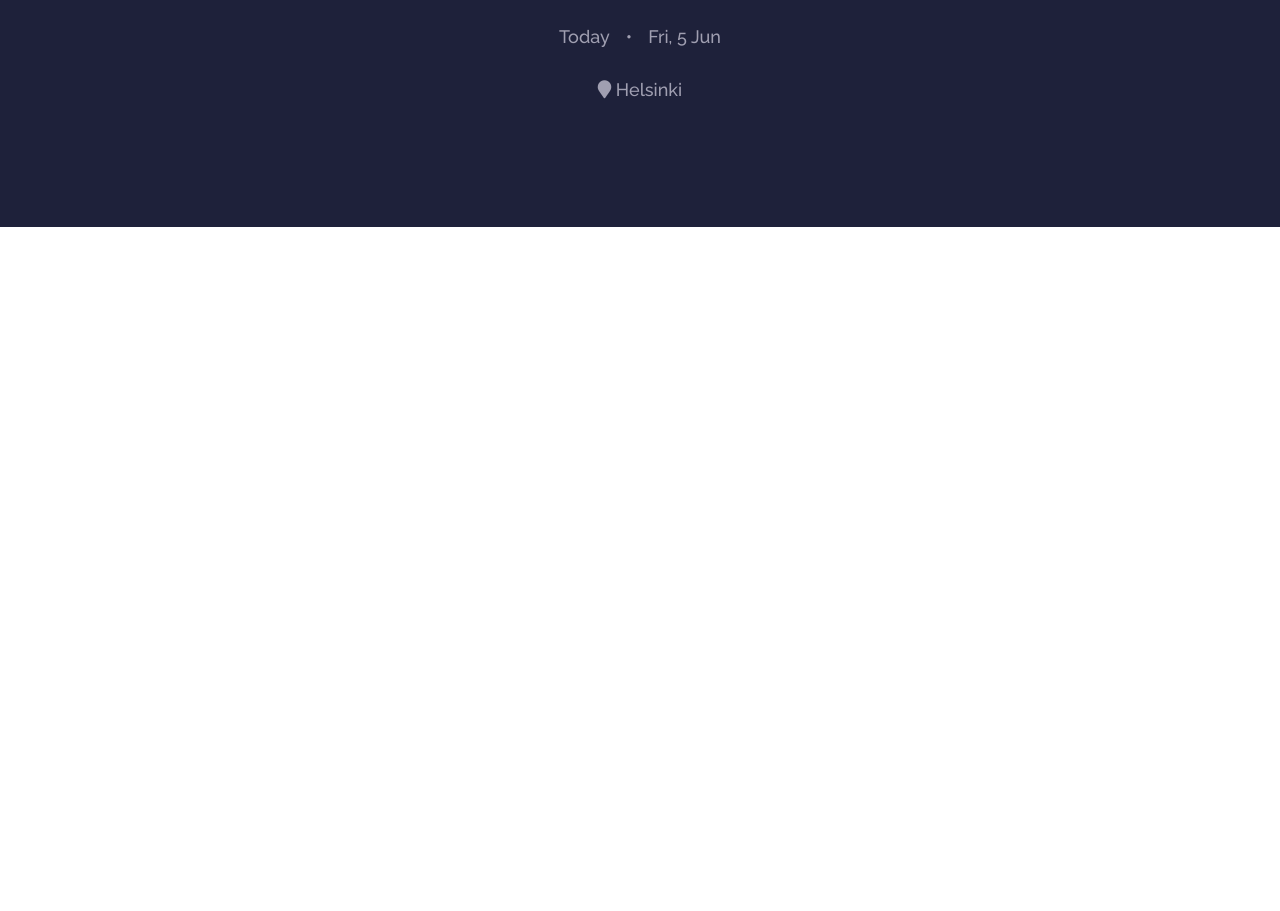
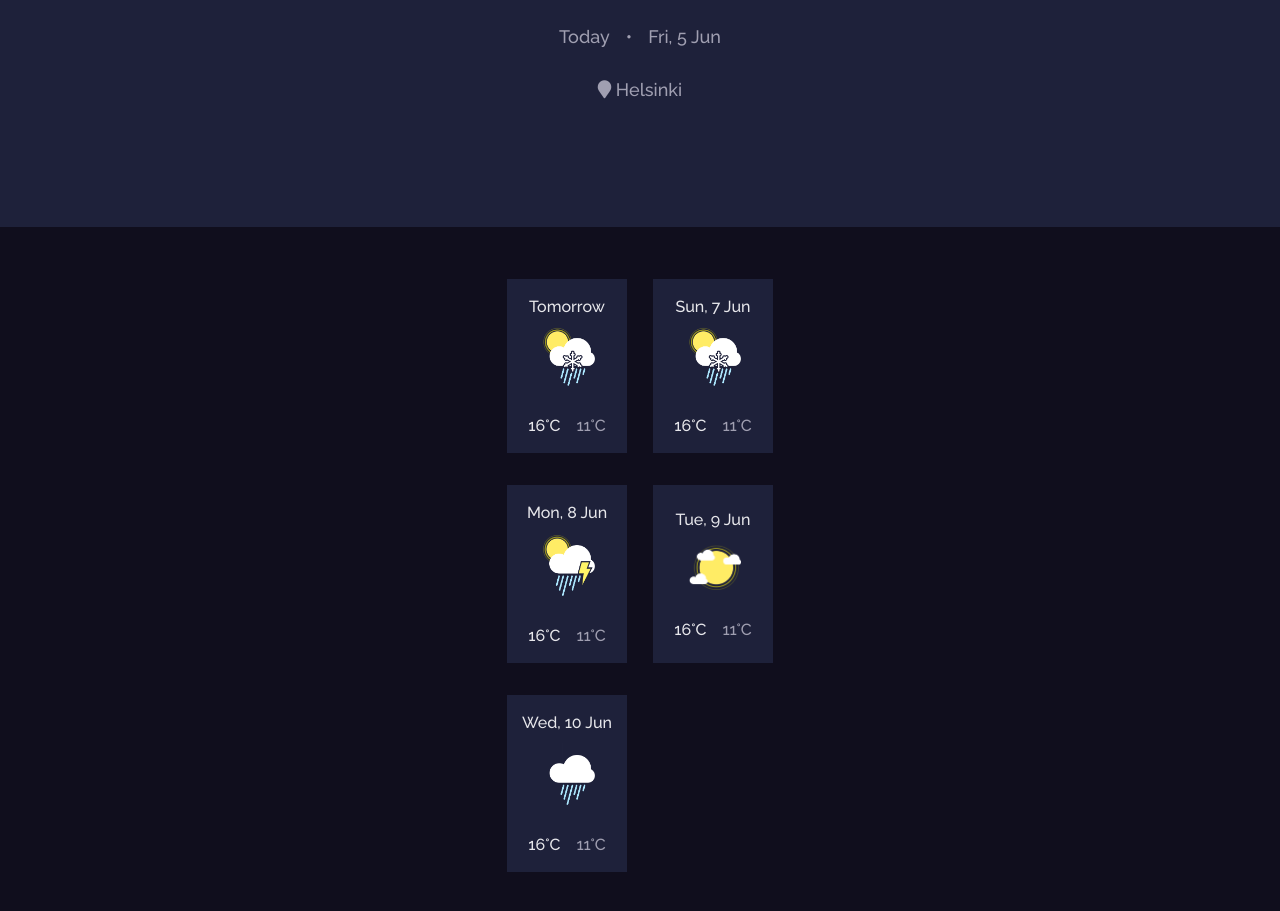
Before and after one commit to Bucha789/weather__app, a plain HTML site: page index.html in a window 1280 px wide. Shown: the part 583-1494 px from the top of the page. Before the commit the page ends 810 px from the top, so only its background shows below. Drawn offline with Linux system fonts and the light colour scheme.

Commit message:
terminada la parte de los climas por días

```diff
--- a/css/styles.css
+++ b/css/styles.css
@@ -98,3 +98,42 @@ h2 span {
 .main-temperature__display p span {
   margin: 0 16px;
 }
+.weather-stats__container {
+  padding: 52px;
+  background-color: #100E1D;
+  display: grid;
+  grid-template-columns: 120px 120px;
+  gap: 32px 26px;
+  justify-content: center;
+}
+.weather-stats__item {
+  background-color: #1E213A;
+  display: flex;
+  flex-direction: column;
+  justify-content: center;
+  align-items: center;
+  text-align: center;
+}
+.weather-stats__item h3 {
+  margin-top: 18px;
+  margin-bottom: 10px;
+  font-size: 1.6rem;
+  color: #E7E7EB;
+  font-weight: 500;
+}
+.weather-stats__item img {
+  width: 55px;
+  margin-bottom: 30px;
+}
+.weather-stats__item div span {
+  display: inline-block;
+  color: #E7E7EB;
+  font-size: 1.6rem;
+  margin-right: 16px;
+  font-weight: 500;
+  margin-bottom: 18px;
+}
+.weather-stats__item div span:last-child {
+  color: #A09FB1;
+  margin: 0;
+}
--- a/index.html
+++ b/index.html
@@ -29,6 +29,33 @@
         </div>
       </div>
     </div>
+    <div class="weather-stats__container">
+      <div class="weather-stats__item">
+        <h3>Tomorrow</h3>
+        <img src="./images/ecbf9d895ef8296efd0c1ce51b6568cd.png" alt="nevar">
+        <div><span>16°C</span><span>11°C</span></div>
+      </div>
+      <div class="weather-stats__item">
+        <h3>Sun, 7 Jun</h3>
+        <img src="./images/ecbf9d895ef8296efd0c1ce51b6568cd.png" alt="nevar">
+        <div><span>16°C</span><span>11°C</span></div>
+      </div>
+      <div class="weather-stats__item">
+        <h3>Mon, 8 Jun</h3>
+        <img src="./images/552bf4cb3e0f6975f35550f86c1cfff4.png" alt="nevar">
+        <div><span>16°C</span><span>11°C</span></div>
+      </div>
+      <div class="weather-stats__item">
+        <h3>Tue, 9 Jun</h3>
+        <img src="./images/LightCloud.png" alt="nevar">
+        <div><span>16°C</span><span>11°C</span></div>
+      </div>
+      <div class="weather-stats__item">
+        <h3>Wed, 10 Jun</h3>
+        <img src="./images/HeavyRain.png" alt="nevar">
+        <div><span>16°C</span><span>11°C</span></div>
+      </div>
+    </div>
   </main>
 </body>
 </html>
```
Also changed, not shown: images/552bf4cb3e0f6975f35550f86c1cfff4.png (added), images/ecbf9d895ef8296efd0c1ce51b6568cd.png (added).
